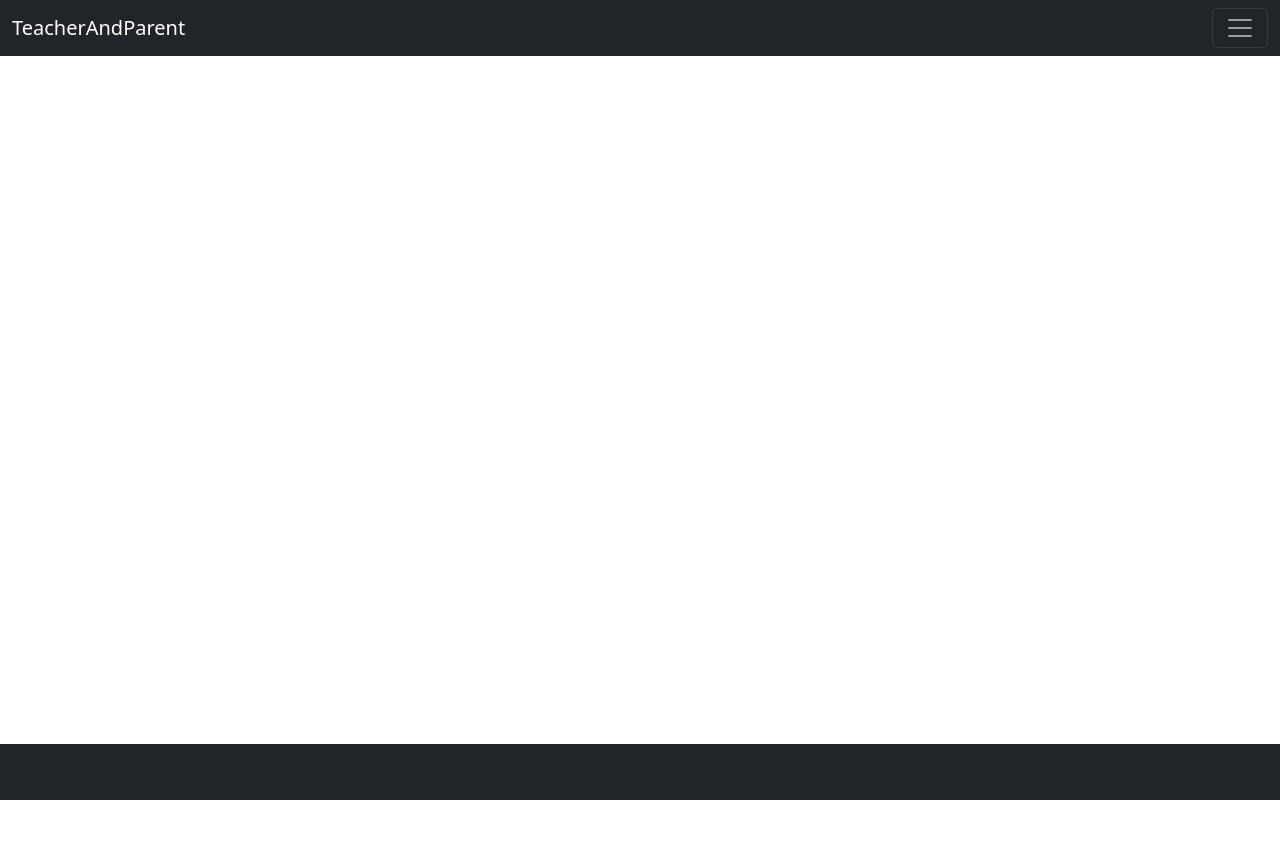
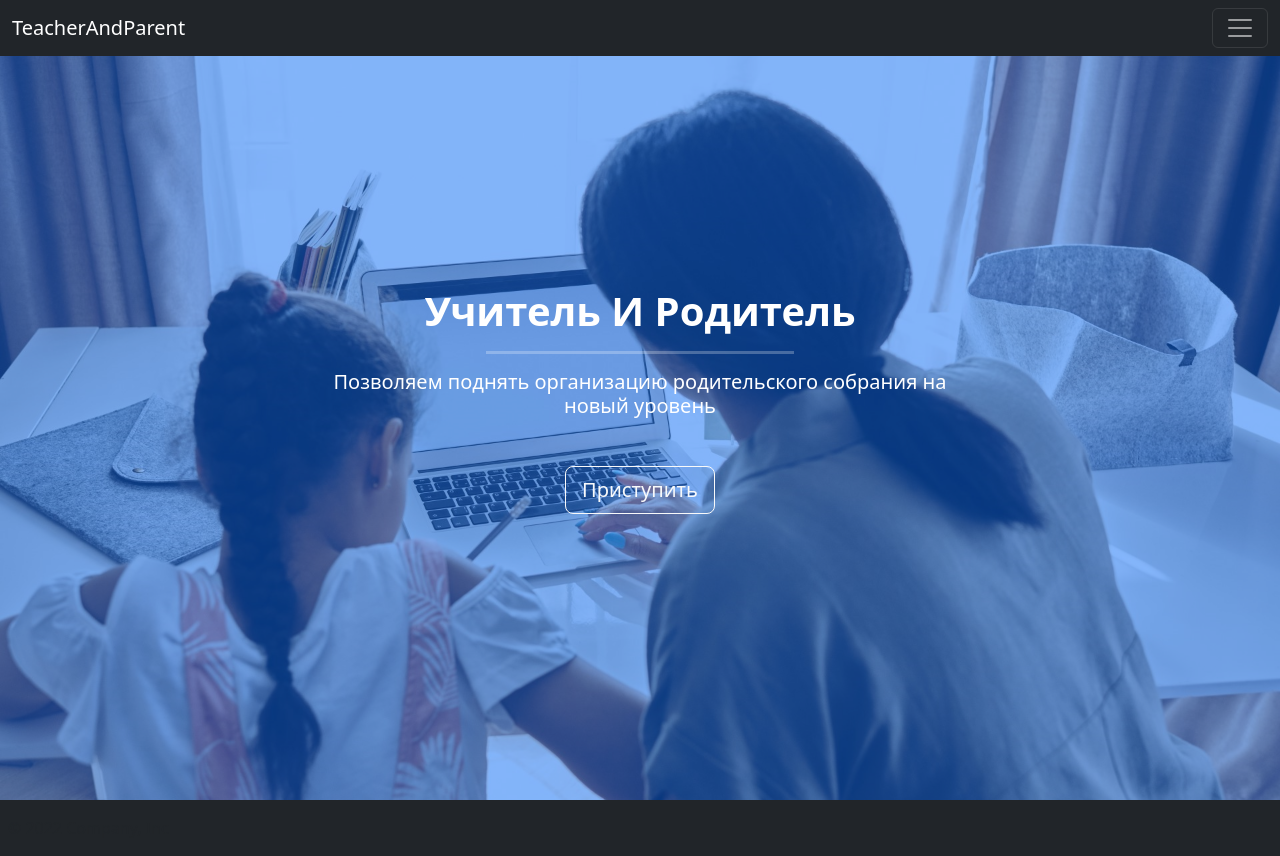
Before and after one commit to BearForesterSmallBeef/TeacherAndParent, a Flask app: page /about in a window 1280 px wide. Before the commit the page ends 800 px from the top, so only its background shows below. Run offline with Flask 2, Linux system fonts and the light colour scheme; some libraries are stand-ins or nearby versions.

Commit message:
create header of about page. remove unused import and requirement

```diff
--- a/app/__init__.py
+++ b/app/__init__.py
@@ -3,7 +3,6 @@ from flask_bootstrap import Bootstrap5
 from flask_sqlalchemy import SQLAlchemy
 from sqlalchemy import MetaData
 from flask_migrate import Migrate
-from flask_login import LoginManager
 
 
 bootstrap = Bootstrap5()
@@ -19,14 +18,11 @@ metadata = MetaData(
 db = SQLAlchemy(metadata=metadata)
 migrate = Migrate()
 
-#login_manager = LoginManager()
-
 
 def create_app(config_type):
     app = Flask(__name__)
     app.config.from_object(config_type)
 
-    #login_manager.init_app(app)
     bootstrap.init_app(app)
     db.init_app(app)
     migrate.init_app(app, db, render_as_batch=True)
--- a/app/static/css/style.css
+++ b/app/static/css/style.css
@@ -0,0 +1,32 @@
+.view {
+    position: relative;
+    overflow: hidden;
+    cursor: default;
+    height: 100vh;
+}
+/* https://mdbootstrap.com/previews/docs/latest/html/intros/intro-minimalistic.html */
+.view .mask {
+    background-attachment: fixed;
+    bottom: 0;
+}
+
+.view .mask {
+    position: absolute;
+    top: 0;
+    left: 0;
+    right: 0;
+    overflow: hidden;
+    width: 100%;
+    height: 100%;
+}
+
+.face-image {
+    background-image: url("../img/face-image.jpg");
+    background-repeat: no-repeat;
+    background-size: cover;
+    background-position: center center;
+}
+
+.face-hr {
+    border-top: 3px solid white;
+}
--- a/app/templates/about.html
+++ b/app/templates/about.html
@@ -1,5 +1,23 @@
 {% extends 'base.html' %}
 
-{% block content %}
-
+{% block header %}
+{{ super() }}
+<div class="view face-image">
+    <div class="mask bg-primary bg-opacity-50 d-flex justify-content-center align-items-center">
+        <div class="container w-50">
+            <div class="row">
+                <div class="col-md-12 text-white text-center">
+                    <h1 class="fw-bold text-capitalize mb-3">
+                        Учитель и Родитель
+                    </h1>
+                    <hr class="face-hr w-50 mx-auto">
+                    <h5 class="mb-5 lead">
+                        Позволяем поднять организацию родительского собрания на новый уровень
+                    </h5>
+                    <a href="/consultations" class="btn btn-outline-light btn-lg">Приступить</a>
+                </div>
+            </div>
+        </div>
+    </div>
+</div>
 {% endblock %}
--- a/app/templates/base.html
+++ b/app/templates/base.html
@@ -11,6 +11,7 @@
         {% block styles %}
             <!-- Bootstrap CSS -->
             {{ bootstrap.load_css() }}
+            <link rel="stylesheet" type="text/css" href="{{ url_for('static', filename='css/style.css') }}">
         {% endblock %}
 
         <title>{{ title | default("TeacherAndParent") }}</title>
@@ -18,7 +19,9 @@
     </head>
 
     <body class="d-flex flex-column min-vh-100">
-        <nav class="navbar navbar-dark bg-dark">
+        <header>
+            {% block header %}
+            <nav class="navbar navbar-dark bg-dark fixed-top">
                 <div class="container-fluid">
                     <a class="navbar-brand" href="#">TeacherAndParent</a>
                         <button class="navbar-toggler" type="button" data-bs-toggle="offcanvas" data-bs-target="#offcanvasMenu" aria-controls="offcanvasMenu">
@@ -42,9 +45,11 @@
                     </div>
                 </div>
             </nav>
+            {% endblock %}
+        </header>
         {{ render_messages(container=true) }}
         <!-- Your page content -->
-        <main role="main" class="container">
+        <main role="main" class="container-fluid p-0">
             {% block content %}{% endblock %}
         </main>
 
--- a/requirements.txt
+++ b/requirements.txt
@@ -5,4 +5,3 @@ bootstrap-flask==2.0.1
 sqlalchemy==1.4.31
 Flask-SQLAlchemy
 flask-migrate
-flask_login
```
Also changed, not shown: app/static/img/face-image.jpg (added). Lines whose indentation alone changed are shown as unchanged.
